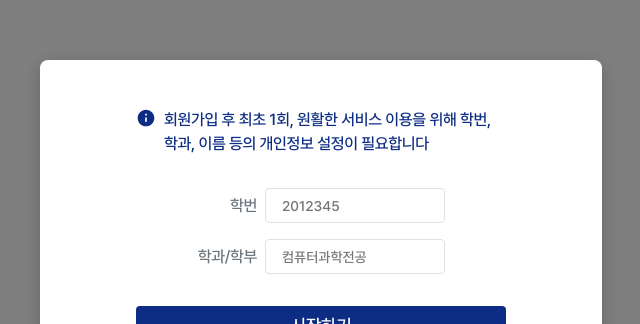
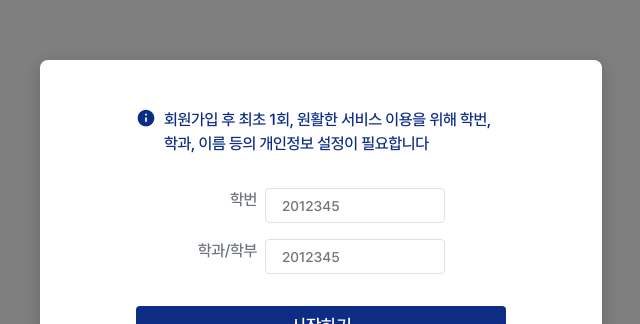
Before and after one commit to waieiches/SM-137-Frontend, a React (Vite) app: page / in a window 1280 px wide. Shown: the part 173-497 px from the top of the page, without its empty margins (319-959 px from the left). Built offline with nearby package versions, Linux system fonts and the light colour scheme.

Commit message:
refactor : 재활용성을 고려해 input컴포넌트를 분리한다
1. type - text, textarea 등 다양한 inputType을 입력받는다
2. label - input 옆에 적힐 label 값

```diff
--- /dev/null
+++ b/src/components/form/UserInfoForm.tsx
@@ -0,0 +1,20 @@
+import styled from "@emotion/styled";
+import Input from "../input/Input";
+
+const InfoForm = styled.form`
+  display: flex;
+  flex-direction: column;
+  align-items: center;
+  gap: 1rem;
+`;
+
+const UserInfoForm = () => {
+  return (
+    <InfoForm>
+      <Input type="text" label="학번" placeholder="2012345" />
+      <Input type="text" label="학과/학부" placeholder="2012345" />
+    </InfoForm>
+  );
+};
+
+export default UserInfoForm;
--- /dev/null
+++ b/src/components/input/Input.tsx
@@ -0,0 +1,63 @@
+import styled from "@emotion/styled";
+
+interface InfoInputProps {
+  width: string;
+  height: string;
+}
+interface InputProps extends InfoInputProps {
+  label: string;
+  placeholder: string;
+  type: string;
+}
+const Container = styled.div`
+  display: inline-flex;
+  justify-content: center;
+  align-items: start;
+  gap: 0.5rem;
+  width: 100%;
+`;
+const InfoLabel = styled.body`
+  color: var(--gray5-lowText);
+  min-width: 60px;
+  text-align: right;
+  display: inline;
+`;
+const InfoInput = styled.input<InfoInputProps>`
+  width: ${(props) => props.width};
+  height: ${(props) => props.height};
+  padding: 5px 16px;
+  border: 1px solid var(--gray3-border);
+  border-radius: 4px;
+  font-size: 14px;
+  &:valid,
+  &:invalid {
+    border-color: var(--gray3-border);
+    box-shadow: none;
+  }
+  &:focus {
+    border-color: #000;
+  }
+`;
+
+const Input = (inputProps: InputProps) => {
+  const { label, placeholder, type, width, height } = inputProps;
+  return (
+    <Container>
+      <InfoLabel>{label}</InfoLabel>
+      <InfoInput
+        type={type}
+        placeholder={placeholder}
+        width={width}
+        height={height}
+      />
+    </Container>
+  );
+};
+Input.defaultProps = {
+  label: "labelText",
+  placeholder: "placeholder",
+  type: "text",
+  width: "180px",
+  height: "35px",
+};
+export default Input;
--- a/src/components/modal/contents/InitialInfo.tsx
+++ b/src/components/modal/contents/InitialInfo.tsx
@@ -1,6 +1,6 @@
 import styled from "@emotion/styled";
 import Button from "../../button/Button";
-import UserInfoForm from "../../../form/UserInfoForm";
+import UserInfoForm from "../../form/UserInfoForm";
 import InfoMessage from "../../info-message/InfoMessage";
 
 const Container = styled.div`
--- a/src/form/UserInfoForm.tsx
+++ /dev/null
@@ -1,55 +0,0 @@
-import styled from "@emotion/styled";
-
-const InfoForm = styled.form`
-  display: flex;
-  flex-direction: column;
-  align-items: center;
-  gap: 1rem;
-`;
-
-const InfoFormRow = styled.div`
-  display: inline-flex;
-  justify-content: center;
-  align-items: center;
-  gap: 0.5rem;
-  width: 100%;
-`;
-
-const InfoLabel = styled.div`
-  color: var(--gray5-lowText);
-  min-width: 60px;
-  text-align: right;
-  display: inline;
-`;
-
-const InfoInput = styled.input`
-  width: 180px;
-  height: 35px;
-  padding: 5px 16px;
-  border: 1px solid var(--gray3-border);
-  border-radius: 4px;
-  font-size: 14px;
-
-  &:valid,
-  &:invalid {
-    border-color: var(--gray3-border);
-    box-shadow: none;
-  }
-`;
-
-const UserInfoForm = () => {
-  return (
-    <InfoForm>
-      <InfoFormRow>
-        <InfoLabel>학번</InfoLabel>
-        <InfoInput type="text" placeholder="2012345" />
-      </InfoFormRow>
-      <InfoFormRow>
-        <InfoLabel>학과/학부</InfoLabel>
-        <InfoInput type="text" placeholder="컴퓨터과학전공" />
-      </InfoFormRow>
-    </InfoForm>
-  );
-};
-
-export default UserInfoForm;
```
